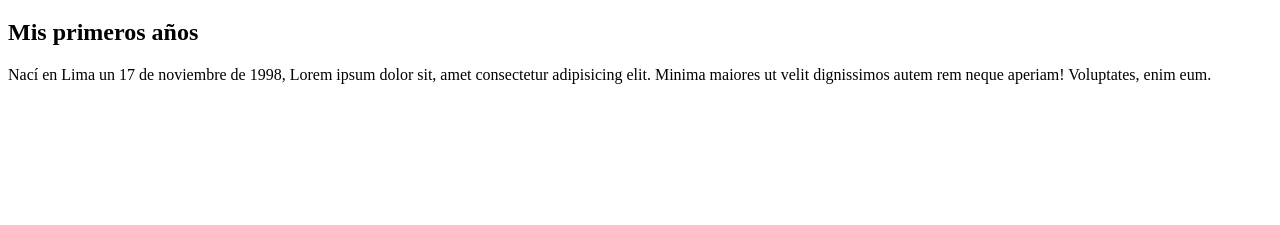
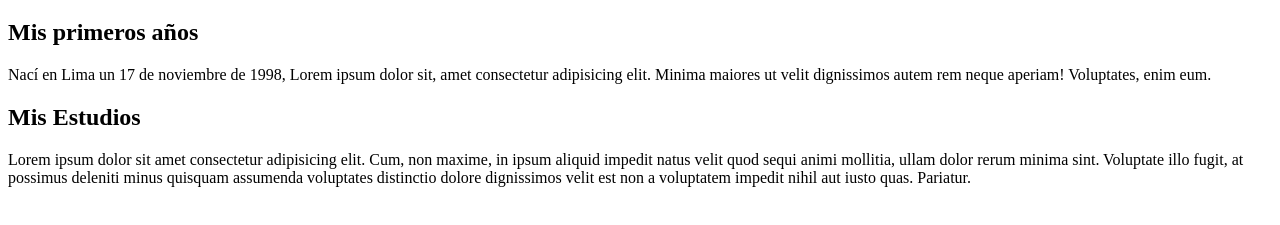
Before and after one commit to DevWebEdu/mi-biografia, a plain HTML site: page index.html in a window 1280 px wide. Shown: the part 61-286 px from the top of the page. Drawn offline with Linux system fonts and the light colour scheme.

Commit message:
mi segundo commit

```diff
--- a/index.html
+++ b/index.html
@@ -17,6 +17,11 @@
             <h2> Mis primeros años</h2>
             <p>Nací en Lima un 17 de noviembre de 1998, Lorem ipsum dolor sit, amet consectetur adipisicing elit. Minima maiores ut velit dignissimos autem rem neque aperiam! Voluptates, enim eum.</p>
         </section>
+        <section>
+            <h2>Mis Estudios</h2>
+            <p> Lorem ipsum dolor sit amet consectetur adipisicing elit. Cum, non maxime, in ipsum aliquid impedit natus velit quod sequi animi mollitia, ullam dolor rerum minima sint. Voluptate illo fugit, at possimus deleniti minus quisquam assumenda voluptates
+                distinctio dolore dignissimos velit est non a voluptatem impedit nihil aut iusto quas. Pariatur.</p>
+        </section>
     </main>
 </body>
 
```
